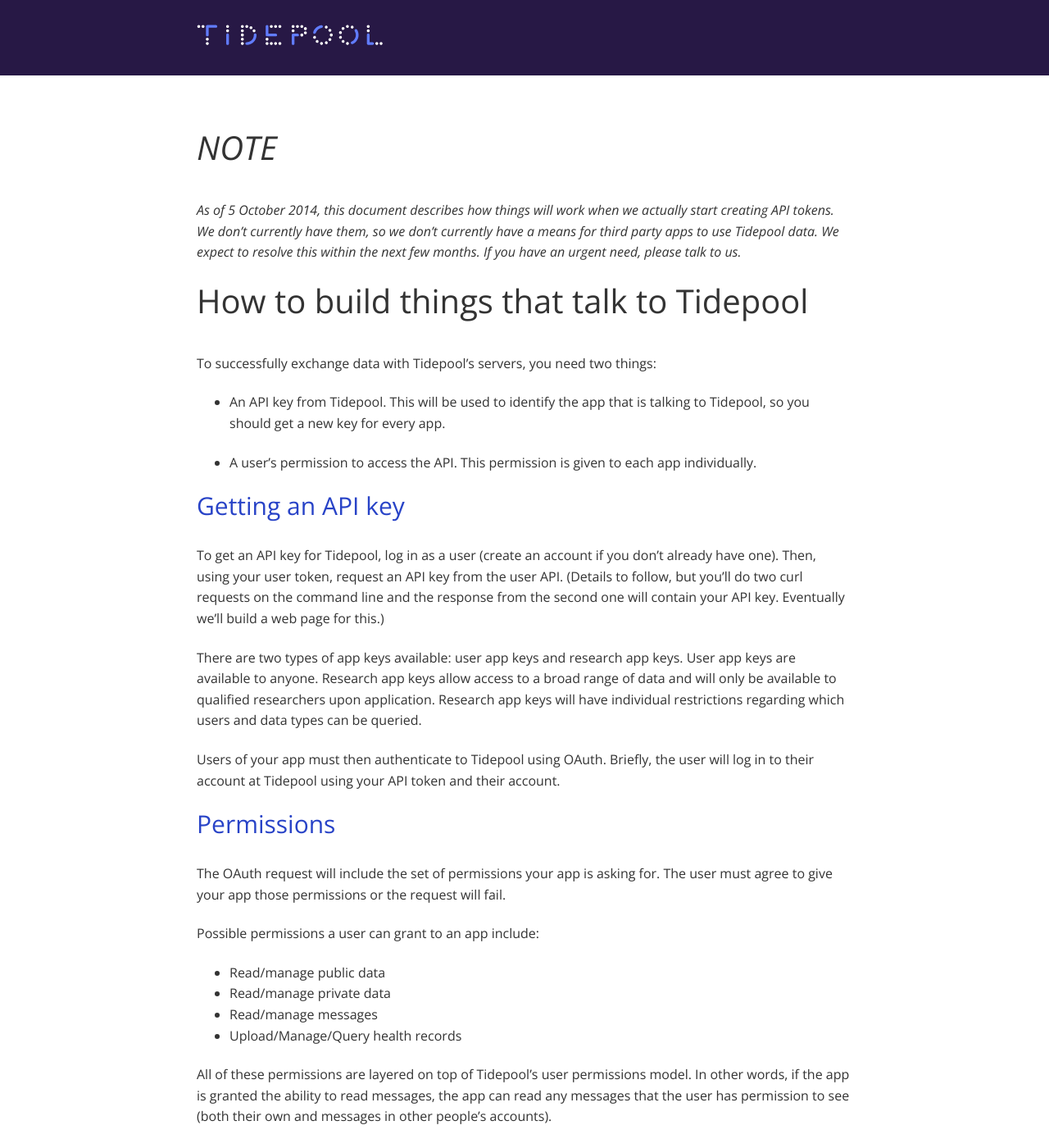
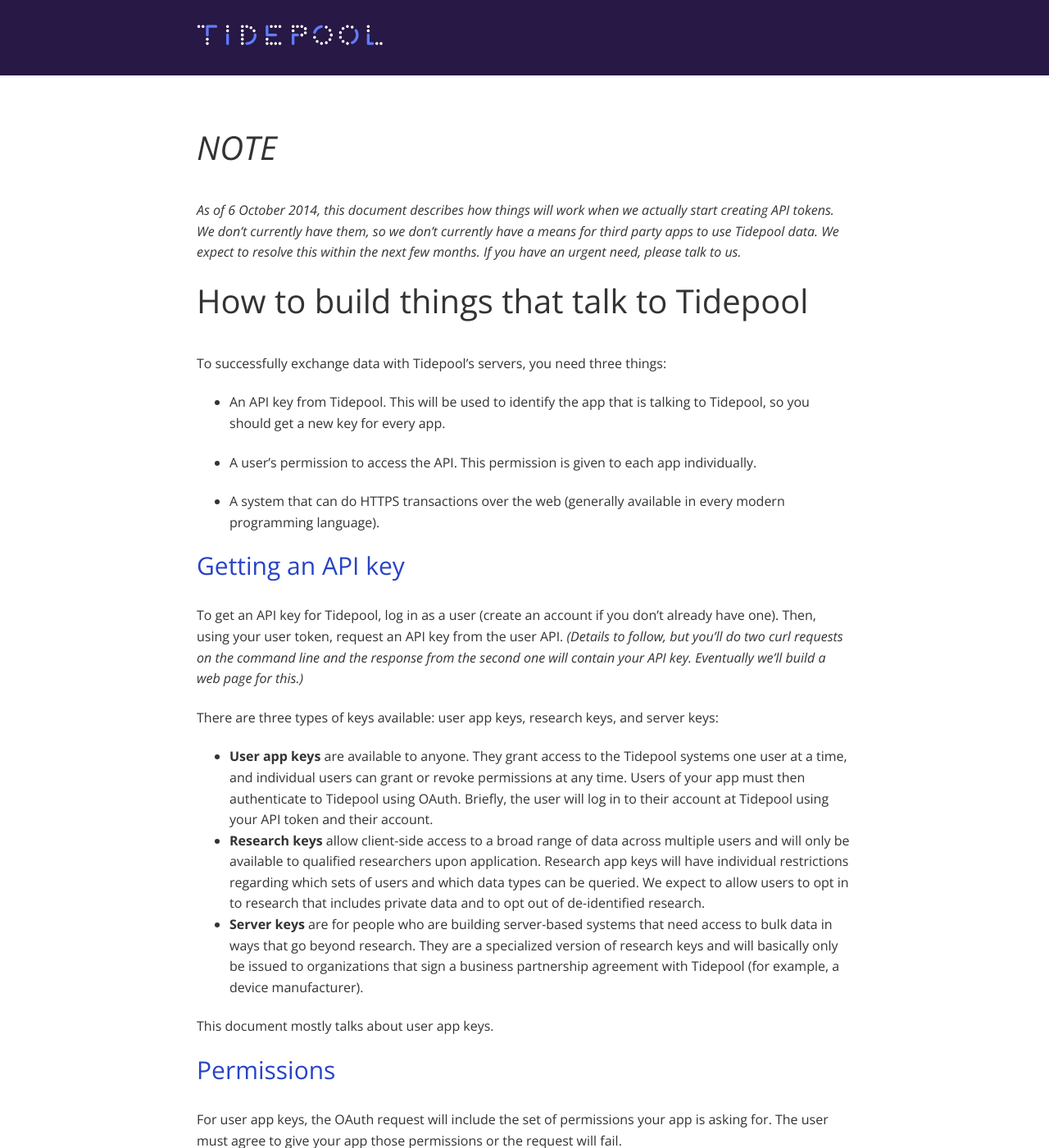
Before and after one commit to tidepool-org/tidepool-org.github.io, a Jekyll site: the page built from _docs/how-apps-work.md, in a window 1280 px wide and 1400 px high. Shown: the whole window at 82% size. Built offline with Jekyll 4.4.1, drawn with Linux system fonts in a browser that asks for light colours; nearby versions of some CDN libraries; some of the changed text lies outside the part shown.

Commit message:
Updates to how-apps-work page

```diff
--- a/_docs/how-apps-work.md
+++ b/_docs/how-apps-work.md
@@ -5,26 +5,32 @@ published: true
 ---
 # _NOTE_
 
-_As of 5 October 2014, this document describes how things will work when we actually start creating API tokens. We don't currently have them, so we don't currently have a means for third party apps to use Tidepool data. We expect to resolve this within the next few months. If you have an urgent need, please talk to us._
+_As of 6 October 2014, this document describes how things will work when we actually start creating API tokens. We don't currently have them, so we don't currently have a means for third party apps to use Tidepool data. We expect to resolve this within the next few months. If you have an urgent need, please talk to us._
 
 # How to build things that talk to Tidepool
 
-To successfully exchange data with Tidepool's servers, you need two things:
+To successfully exchange data with Tidepool's servers, you need three things:
 
 * An API key from Tidepool. This will be used to identify the app that is talking to Tidepool, so you should get a new key for every app.
 
 * A user's permission to access the API. This permission is given to each app individually.
 
+* A system that can do HTTPS transactions over the web (generally available in every modern programming language).
+
 ## Getting an API key
 
-To get an API key for Tidepool, log in as a user (create an account if you don't already have one). Then, using your user token, request an API key from the user API. (Details to follow, but you'll do two curl requests on the command line and the response from the second one will contain your API key. Eventually we'll build a web page for this.)
+To get an API key for Tidepool, log in as a user (create an account if you don't already have one). Then, using your user token, request an API key from the user API. _(Details to follow, but you'll do two curl requests on the command line and the response from the second one will contain your API key. Eventually we'll build a web page for this.)_
 
-There are two types of app keys available: user app keys and research app keys. User app keys are available to anyone. Research app keys allow access to a broad range of data and will only be available to qualified researchers upon application. Research app keys will have individual restrictions regarding which users and data types can be queried.
+There are three types of keys available: user app keys, research keys, and server keys:
 
-Users of your app must then authenticate to Tidepool using OAuth. Briefly, the user will log in to their account at Tidepool using your API token and their account.
+* **User app keys** are available to anyone. They grant access to the Tidepool systems one user at a time, and individual users can grant or revoke permissions at any time. Users of your app must then authenticate to Tidepool using OAuth. Briefly, the user will log in to their account at Tidepool using your API token and their account.
+* **Research keys** allow client-side access to a broad range of data across multiple users and will only be available to qualified researchers upon application. Research app keys will have individual restrictions regarding which sets of users and which data types can be queried. We expect to allow users to opt in to research that includes private data and to opt out of de-identified research.
+* **Server keys** are for people who are building server-based systems that need access to bulk data in ways that go beyond research. They are a specialized version of research keys and will basically only be issued to organizations that sign a business partnership agreement with Tidepool (for example, a device manufacturer).
+
+This document mostly talks about user app keys.
 
 ## Permissions
-The OAuth request will include the set of permissions your app is asking for. The user must agree to give your app those permissions or the request will fail.
+For user app keys, the OAuth request will include the set of permissions your app is asking for. The user must agree to give your app those permissions or the request will fail.
 
 Possible permissions a user can grant to an app include:
 
@@ -34,6 +40,8 @@ Possible permissions a user can grant to an app include:
 * Upload/Manage/Query health records
 
 All of these permissions are layered on top of Tidepool's user permissions model. In other words, if the app is granted the ability to read messages, the app can read any messages that the user has permission to see (both their own and messages in other people's accounts).
+
+For research and server keys, the keys themselves indicate certain permissions, and users have the ability to control whether identified data or anonymized data can be shared with researchers or Tidepool partners.
 
 ## Tokens
 Once the permissions are granted, the app gets a token. This token is then used in all other requests to the Tidepool platform.
@@ -46,6 +54,8 @@ Web apps should offer users a "remember me" checkbox that will store the token,
 
 Many apps will offer some mechanism to store data (if not medical data, perhaps notes); Tidepool's storage API is quite simple -- an app will POST one or more data points conforming to Tidepool specs to the standard upload endpoint.
 
+It should be noted that Tidepool's Universal Uploader is intended to be a single point of access for all bulk data uploads from diabetes devices. If your system is intended to provide this, please create a driver for the uploader rather than creating an entirely new UI. This is because most users have multiple devices and should not be burdened with having to deal with multiple software packages as well.
+
 ## Querying data
 
 Apps that need to display data will execute queries in TQL, the Tidepool Query Language. Similar to the operation of SQL, an app will compose a query, POST the query to an endpoint, and get back a block of JSON data with the query results.
@@ -53,3 +63,5 @@ Apps that need to display data will execute queries in TQL, the Tidepool Query L
 User tokens have a rate limit. App keys also have a rate limit. These limits control the amount of data that can be retrieved in a given amount of time. Our goal is to be reasonable with rate limits but to still be able to keep badly-behaving applications from damaging our system. If you find that the rate limits are too low, please talk to us and we'll see what we can do.
 
 Researchers will have additional capabilities in TQL that allow queries across multiple users -- but they will also have greater restrictions. The research key may disallow access to certain fields.
+
+Server keys may have access to additional APIs that are not part of the standard Tidepool API, or to customized features in TQL.
```
